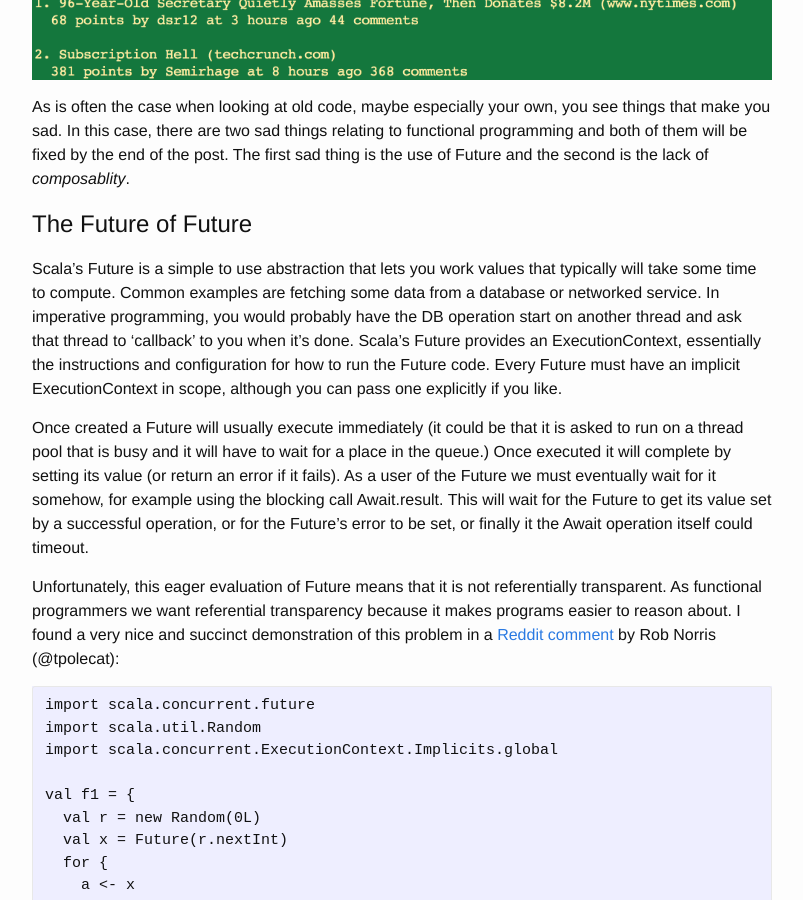
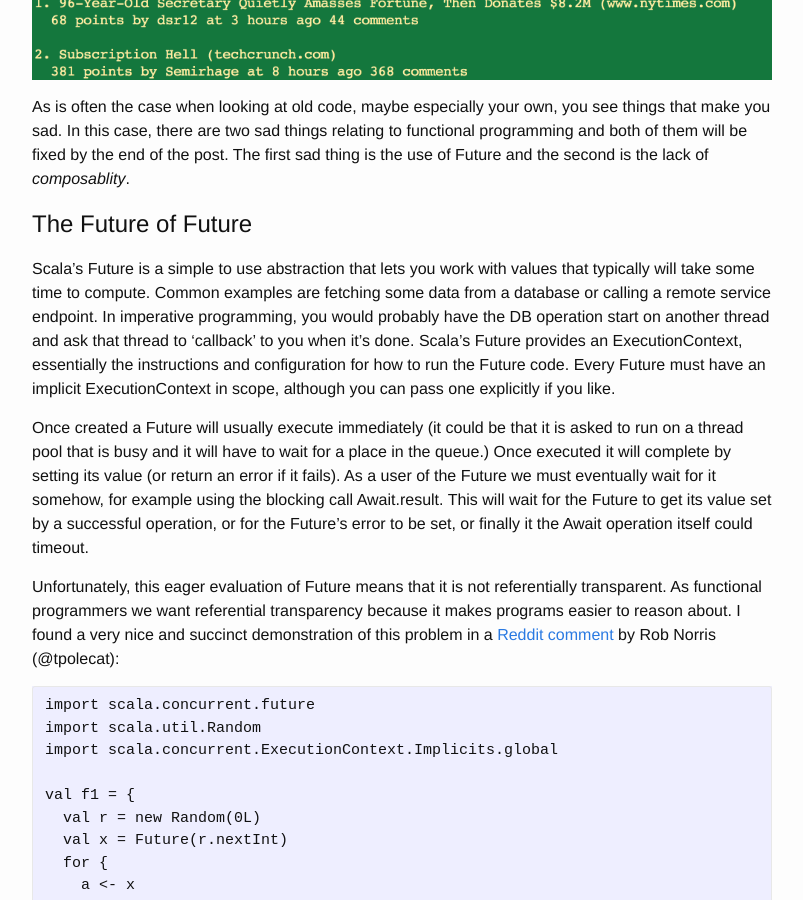
Before and after one commit to justinhj/justinhj.github.io, a Jekyll site: the page built from _posts/2018-05-06-hacker-news-api-4.md, in a window 1280 px wide and 900 px high, scrolled down 1401 px. Shown: the whole window, without its empty margins (238-1041 px from the left). Built offline with Jekyll 4.4.1, drawn with Linux system fonts in a browser that asks for light colours; comment, search, counter and statistics services are not loaded; some of the changed text lies outside the part shown.

Commit message:
Fix some spelling and minor changes

```diff
--- a/_posts/2018-05-06-hacker-news-api-4.md
+++ b/_posts/2018-05-06-hacker-news-api-4.md
@@ -37,7 +37,7 @@ As is often the case when looking at old code, maybe especially your own, you se
 
 # The Future of Future
 
-Scala's Future is a simple to use abstraction that lets you work values that typically will take some time to compute. Common examples are fetching some data from a database or networked service. In imperative programming, you would probably have the DB operation start on another thread and ask that thread to 'callback' to you when it's done. Scala's Future provides an ExecutionContext, essentially the instructions and configuration for how to run the Future code. Every Future must have an implicit ExecutionContext in scope, although you can pass one explicitly if you like.
+Scala's Future is a simple to use abstraction that lets you work with values that typically will take some time to compute. Common examples are fetching some data from a database or calling a remote service endpoint. In imperative programming, you would probably have the DB operation start on another thread and ask that thread to 'callback' to you when it's done. Scala's Future provides an ExecutionContext, essentially the instructions and configuration for how to run the Future code. Every Future must have an implicit ExecutionContext in scope, although you can pass one explicitly if you like.
 
 Once created a Future will usually execute immediately (it could be that it is asked to run on a thread pool that is busy and it will have to wait for a place in the queue.) Once executed it will complete by setting its value (or return an error if it fails). As a user of the Future we must eventually wait for it somehow, for example using the blocking call Await.result. This will wait for the Future to get its value set by a successful operation, or for the Future's error to be set, or finally it the Await operation itself could timeout.
 
```
Also changed, not shown: other parts of _posts/2018-05-06-hacker-news-api-4.md (+3 -3 lines).
